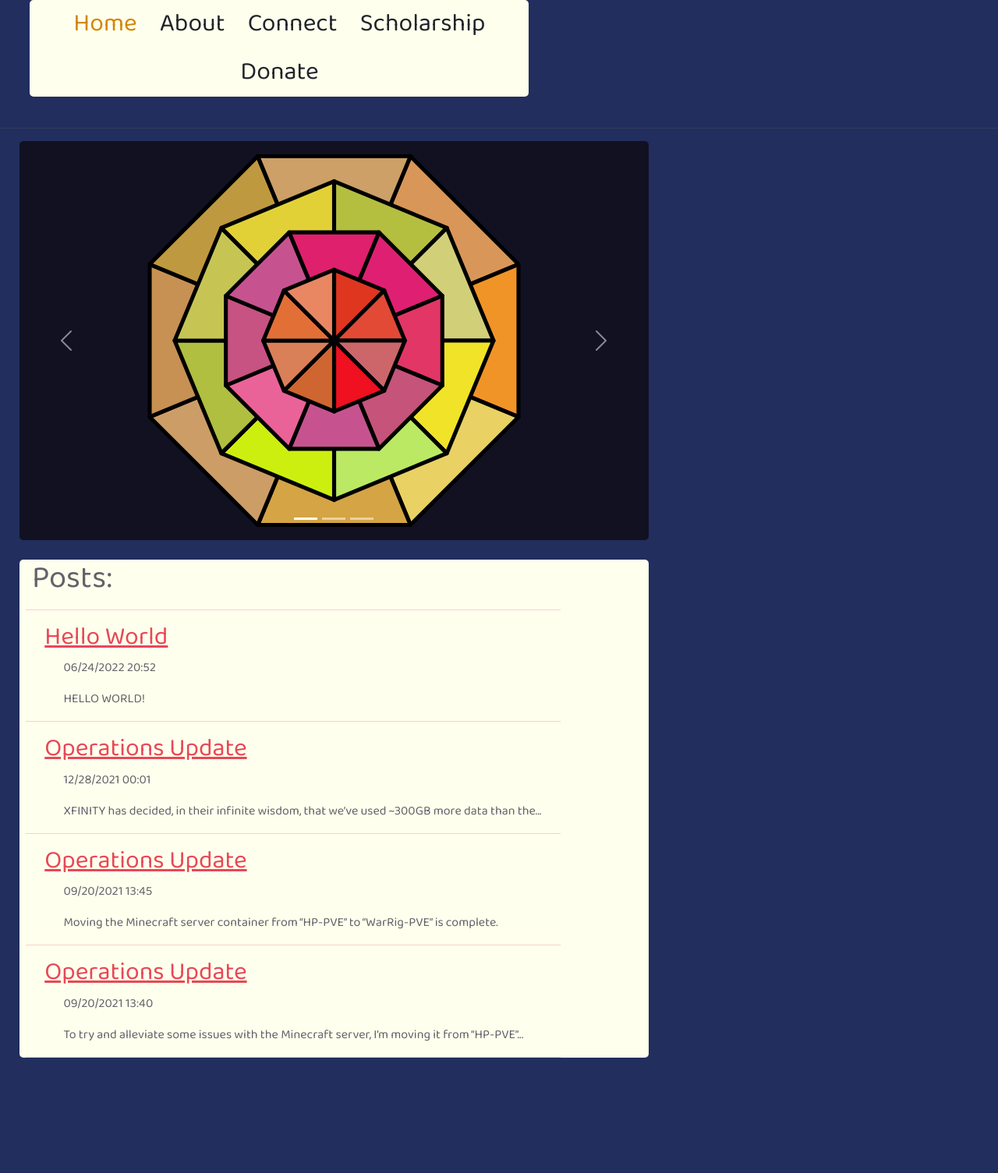
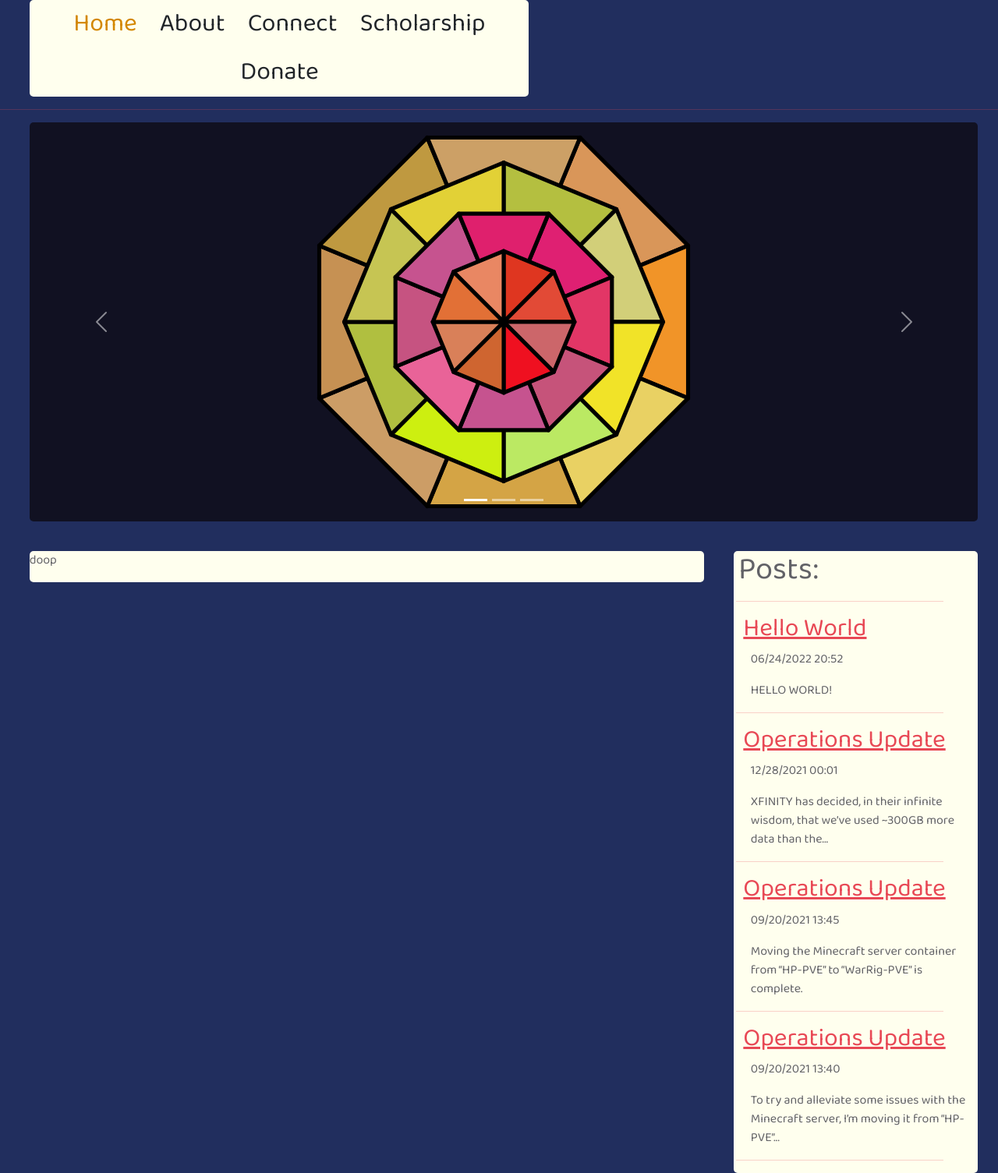
Before and after one commit to Keegan-Charles-Foundation/keegan-charles-foundation.github.io, a Jekyll site: the page built from index.html, in a window 1280 px wide. Shown: the whole page at 78% size. Built offline with Jekyll 4.4.1, drawn with Linux system fonts in a browser that asks for light colours; the list of posts is cut into pages by our own code; before the commit the page ends 1373 px from its top, so only the background shows below that; grey boxes are pictures that could not be loaded.

Commit message:
06-27-22_00:45:48

```diff
--- a/_layouts/home.html
+++ b/_layouts/home.html
@@ -28,9 +28,7 @@ NOTES TO SELF:
             </a>
             {% endfor %}
         </nav>
-        <br />
         <hr />
-        <div class="primaryContent">
         <!--slideshow code taken wholesale from the example at https://getbootstrap.com/docs/5.0/components/carousel/ -->
         <div class="slideshowContainer">
             <div id="carouselExampleIndicators" class="carousel slide" data-bs-ride="carousel">
@@ -60,7 +58,11 @@ NOTES TO SELF:
                 </button>
             </div>
         </div>
+        <div class="primaryContent">
             <div class="mainContent">
+                <p>doop</p>
+            </div>
+            <div class="mainPosts">
                 <h1>Posts:</h1>
                 <hr />
                 {% for post in site.posts limit:15 %}
@@ -72,5 +74,4 @@ NOTES TO SELF:
                     <hr />
                 {% endfor %}
             </div>
-
         </div>
--- a/css/styles.css
+++ b/css/styles.css
@@ -17,6 +17,10 @@ body    {
     font-family: 'Baloo 2';
 }
 
+body    hr  {
+    color: var(--red-crayola);
+}
+
 .navSection {
     min-height: 64px;
     background-color: var(--ivory);
@@ -34,13 +38,14 @@ body    {
 }
 
 .primaryContent {
-    max-width: 65%;
+    max-width: 98%;
 }
 
 .slideshowContainer {
     margin-left: 3%;
     border-radius: 5px;
     background-color: var(--xiketic);
+    width: 95%;
 }
 
 .carousel-item  img {
@@ -49,34 +54,52 @@ body    {
 }
 
 .mainContent    {
+    float: left;
+    border-radius: 5px;
+    background-color: var(--ivory);
+    max-width: 69%;
+    min-width: 69%;
+    min-height: 25%;
     margin-top: 3%;
     margin-left: 3%;
+    padding-right: 0px;
+    margin-right: 0px;
+
+}
+
+.mainPosts    {
+    margin-top: 3%;
+    margin-left: 3%;
+    padding-left: 0px;
     background-color: var(--ivory);
     border-radius: 5px;
+    float: right;
+    width: 25%;
+
 }
 
-.mainContent  a {
+.mainPosts  a {
     text-decoration: none;
     color: var(--red-crayola);
 }
 
-.mainContent  h1 {
+.mainPosts  h1 {
   margin-left: 2%;
   text-decoration: none;
 }
 
-.mainContent  hr  {
+.mainPosts  hr  {
   margin-left: 1%;
   width: 85%;
   color: var(--red-crayola);
 }
 
-.mainContent    h2  {
+.mainPosts    h2  {
     margin-left: 4%;
     text-decoration: underline;
 }
 
-.mainContent p {
+.mainPosts p {
   margin-left: 7%;
   width: 90%;
   color: var(--dim-gray);
```
Lines whose indentation alone changed are shown as unchanged.
